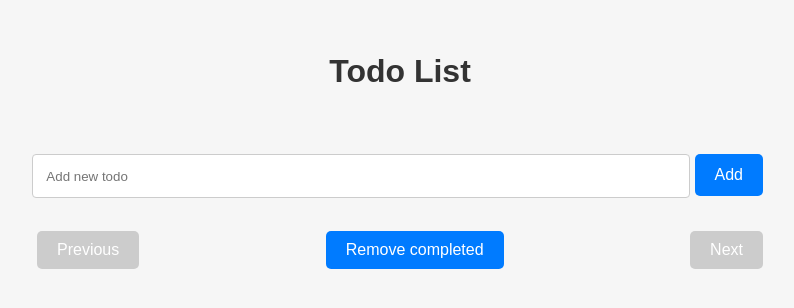
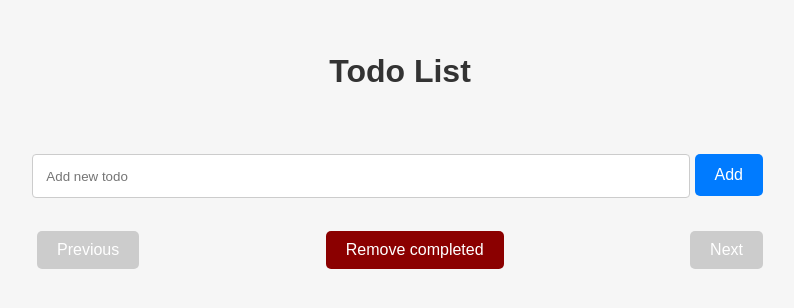
Before and after one commit to pokke/npm-react-app, a React (Create React App) app in the folder todo-app/: page / in a window 1280 px wide. Shown: the top 308 px of the page, without its empty margins (240-1034 px from the left). Built offline with nearby package versions, Linux system fonts and the light colour scheme.

Commit message:
Styling fixes

```diff
--- a/todo-app/src/App.css
+++ b/todo-app/src/App.css
@@ -92,7 +92,8 @@ button:disabled {
     width: 100%;
 }
 
-.remove-container button {
+.remove-container button,
+.remove-completed-button {
     background-color: darkred;
 }
 
--- a/todo-app/src/App.js
+++ b/todo-app/src/App.js
@@ -110,7 +110,10 @@ function App() {
                 <button onClick={prevPage} disabled={page === 0}>
                     Previous
                 </button>
-                <button onClick={handleRemoveCompleted}>
+                <button
+                    onClick={handleRemoveCompleted}
+                    className="remove-completed-button"
+                >
                     Remove completed
                 </button>
                 <button
```
